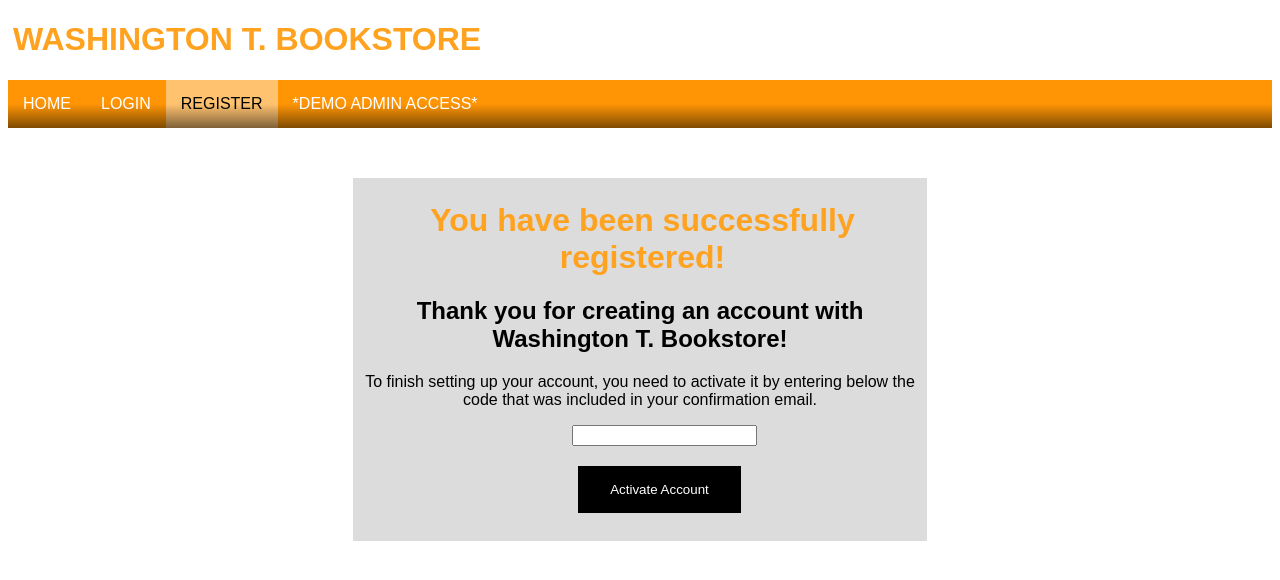
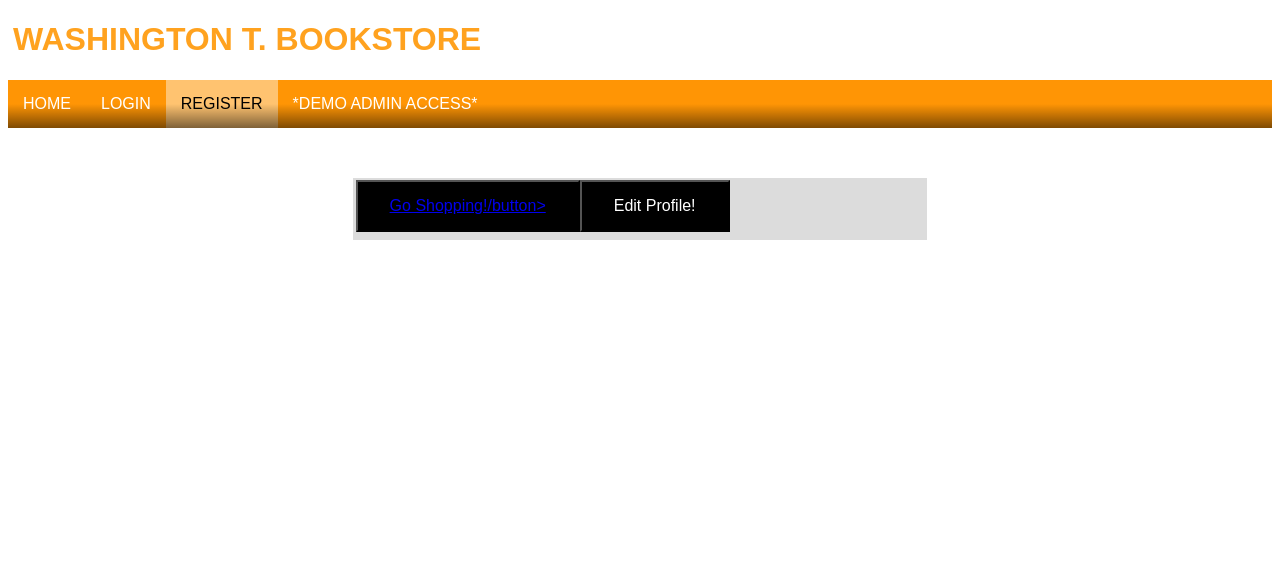
Before and after one commit to dcombs55/cs4050-online-bookstore-v2, a Java web app: page /activation_success.jsp in a window 1280 px wide. Shown: the top 580 px of the page. Run offline with Tomcat 11, a stand-in JSP engine, Linux system fonts and the light colour scheme; some libraries are stand-ins or nearby versions.

Commit message:
activation success and login dao decryption

```diff
--- a/Bookstore/WebContent/activation_success.jsp
+++ b/Bookstore/WebContent/activation_success.jsp
@@ -96,15 +96,9 @@ pageEncoding="ISO-8859-1"%>
 		<a href = "admin_hp.html">*DEMO ADMIN ACCESS*</a>
 	</div>
 	<main>
-		<div id = "activationDialog">
-			<h1>You have been successfully registered!</h1>
-			<h2>Thank you for creating an account with Washington T. Bookstore!</h2>
-			<p>To finish setting up your account, you need to activate it by entering below the code that was included in your confirmation email.</p>
 			<div id="activateForm">
-				<div class="errors">${errors}</div>
-				<form name="activateAccount" action="${pageContext.request.contextPath}/activate" method="post">
-					<input type="number" name="activateCode">
-					<input type="submit" value="Activate Account">
+				<a href = "homepage.html"><button type = "button">Go Shopping!/button></a>
+				<a href = "edit_profile.jsp"><button type = "button">Edit Profile!</button></a>
 				</form>
 			</div>
 
```
Also changed, not shown: Bookstore/src/database/LoginDao.java (+5 -2 lines), 1 other file.
